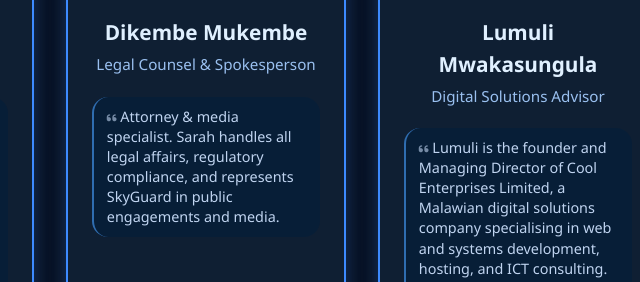
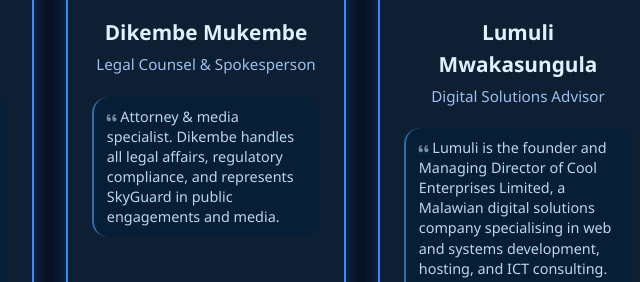
Before and after one commit to Fortunek265/skyguard-systems, a plain HTML site: page index.html in a window 1280 px wide. Shown: the part 992-1274 px from the top of the page, 434-1074 px from the left. Drawn offline with Linux system fonts and the light colour scheme.

```diff
--- a/index.html
+++ b/index.html
@@ -629,7 +629,7 @@
                     </div>
                     <div class="member-name">Dikembe Mukembe</div>
                     <div class="member-title">Legal Counsel & Spokesperson</div>
-                    <div class="member-bio"><i class="fas fa-quote-left" style="font-size:0.7rem; opacity:0.6;"></i> Attorney & media specialist. Sarah handles all legal affairs, regulatory compliance, and represents SkyGuard in public engagements and media.</div>
+                    <div class="member-bio"><i class="fas fa-quote-left" style="font-size:0.7rem; opacity:0.6;"></i> Attorney & media specialist. Dikembe handles all legal affairs, regulatory compliance, and represents SkyGuard in public engagements and media.</div>
                 </div>
 
                 <!-- Lumuli Mwakasungula - Digital Solutions Advisor -->
```
